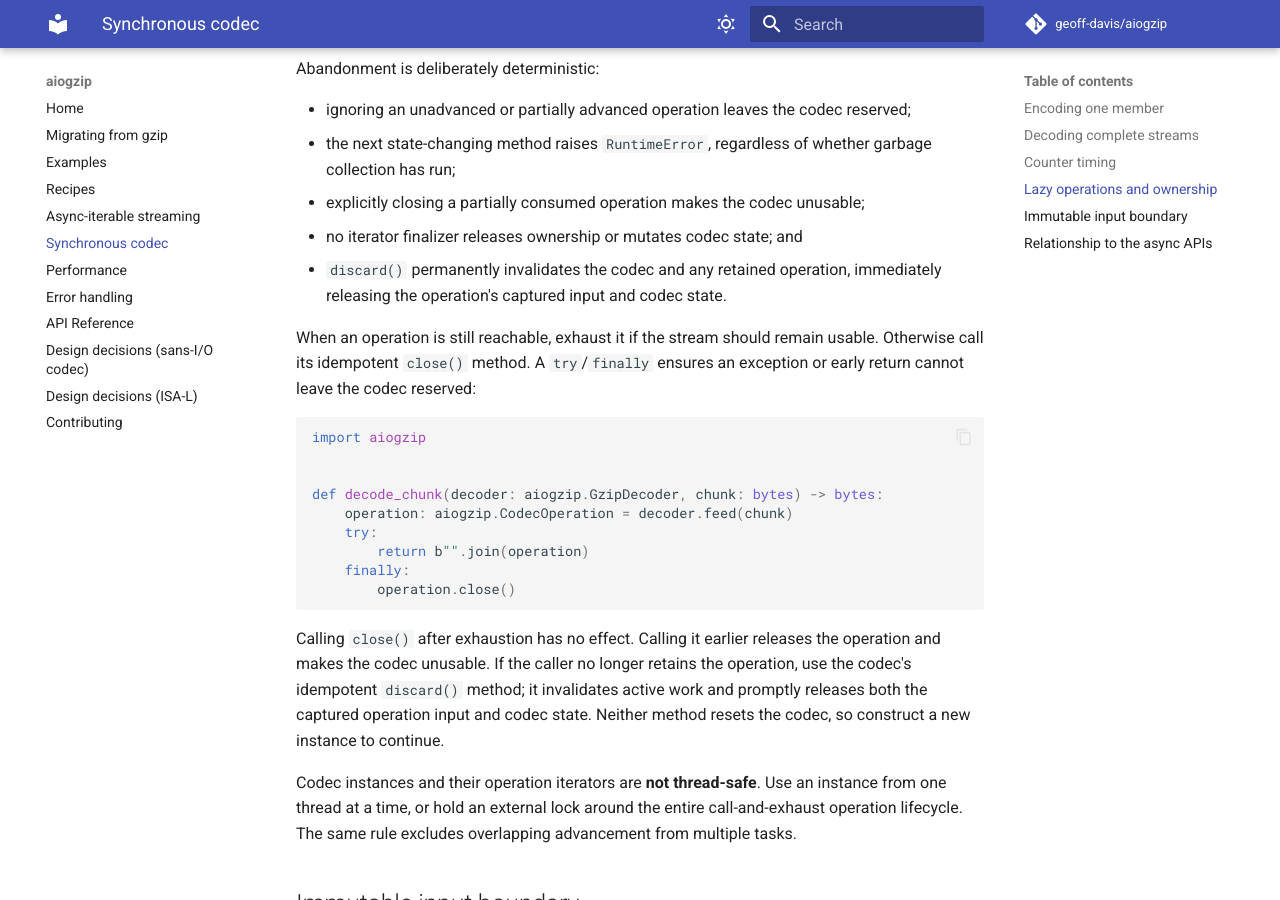
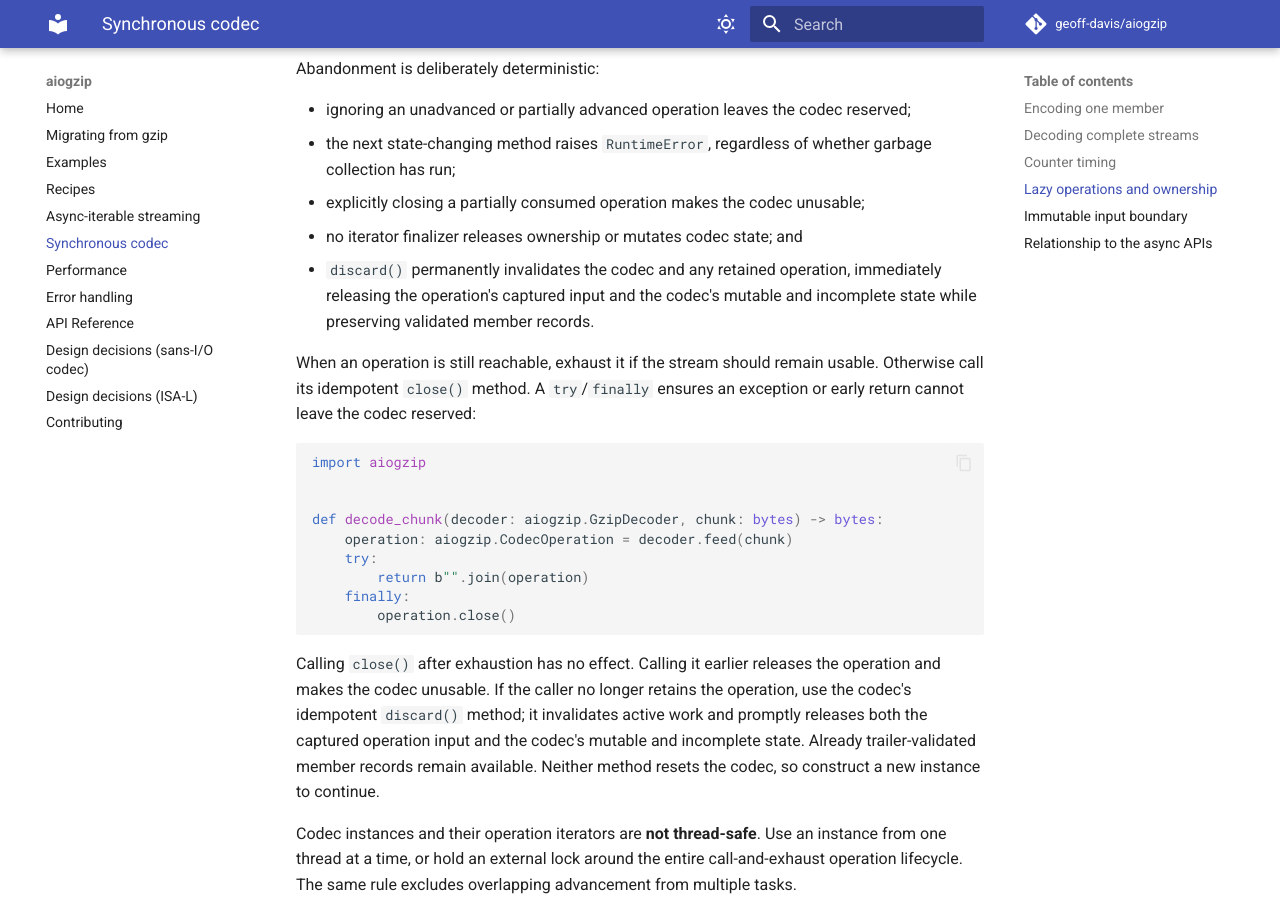
Before and after one commit to geoff-davis/aiogzip, an MkDocs documentation site: the page built from docs/codec.md, in a window 1280 px wide and 900 px high, scrolled down 3639 px. Built offline with MkDocs 1.6.1 and Material for MkDocs 9.7.7, drawn with Linux system fonts in a browser that asks for light colours; comment, search, counter and statistics services are not loaded; the version menu is left out.

Commit message:
Review: address independent 2.0.0a4 findings
Add the explicit IntEnum validation matrix, measure maintained examples in the formal coverage gate, and clarify discard retention semantics. Record the equivalent bounded transport choice, all three local engine modes, and a stacked review strategy without changing production or example code.

```diff
--- a/docs/codec.md
+++ b/docs/codec.md
@@ -176,7 +176,8 @@ Abandonment is deliberately deterministic:
 - explicitly closing a partially consumed operation makes the codec unusable;
 - no iterator finalizer releases ownership or mutates codec state; and
 - `discard()` permanently invalidates the codec and any retained operation,
-  immediately releasing the operation's captured input and codec state.
+  immediately releasing the operation's captured input and the codec's mutable
+  and incomplete state while preserving validated member records.
 
 When an operation is still reachable, exhaust it if the stream should remain
 usable. Otherwise call its idempotent `close()` method. A `try`/`finally`
@@ -197,9 +198,10 @@ def decode_chunk(decoder: aiogzip.GzipDecoder, chunk: bytes) -> bytes:
 Calling `close()` after exhaustion has no effect. Calling it earlier releases
 the operation and makes the codec unusable. If the caller no longer retains
 the operation, use the codec's idempotent `discard()` method; it invalidates
-active work and promptly releases both the captured operation input and codec
-state. Neither method resets the codec, so construct a new instance to
-continue.
+active work and promptly releases both the captured operation input and the
+codec's mutable and incomplete state. Already trailer-validated member records
+remain available. Neither method resets the codec, so construct a new instance
+to continue.
 
 Codec instances and their operation iterators are **not thread-safe**. Use an
 instance from one thread at a time, or hold an external lock around the entire
--- a/pyproject.toml
+++ b/pyproject.toml
@@ -130,7 +130,9 @@ markers = [
 ]
 
 [tool.coverage.run]
-source = ["src/aiogzip"]
+# Maintained examples are release-gate application code, so measure them with
+# the library rather than treating behavioral subprocess tests as sufficient.
+source = ["src/aiogzip", "examples"]
 branch = true
 relative_files = true
 omit = [
```
Also changed, not shown: CHANGELOG.md (+2 -0 lines), plans/RELEASE_2_0_0A4_PLAN.md (+3 -3 lines), plans/benchmarks/v2.0.0a4-candidate.md (+11 -1 lines), plans/reviews/v2.0.0a4-maintainer-handoff.md (+22 -10 lines), plans/reviews/v2.0.0a4-review-packet.md (+23 -9 lines), 1 other file.
